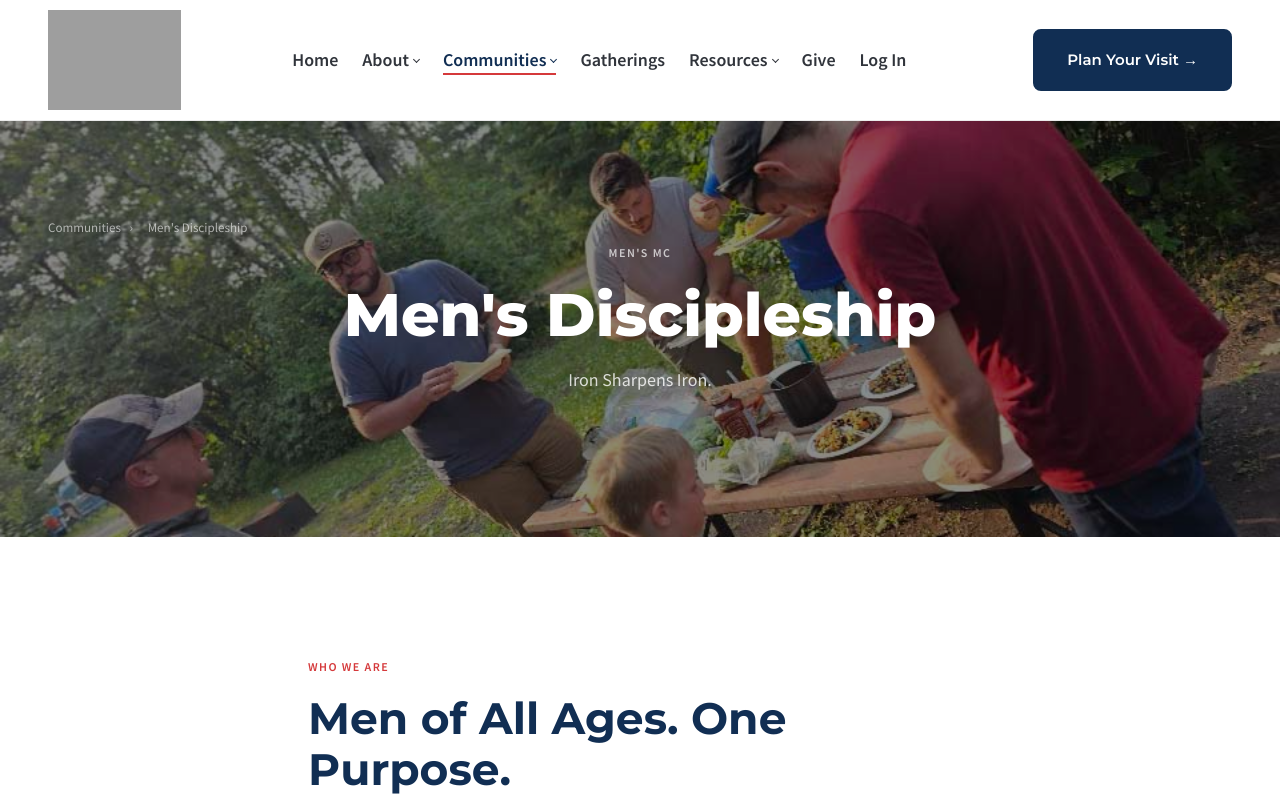
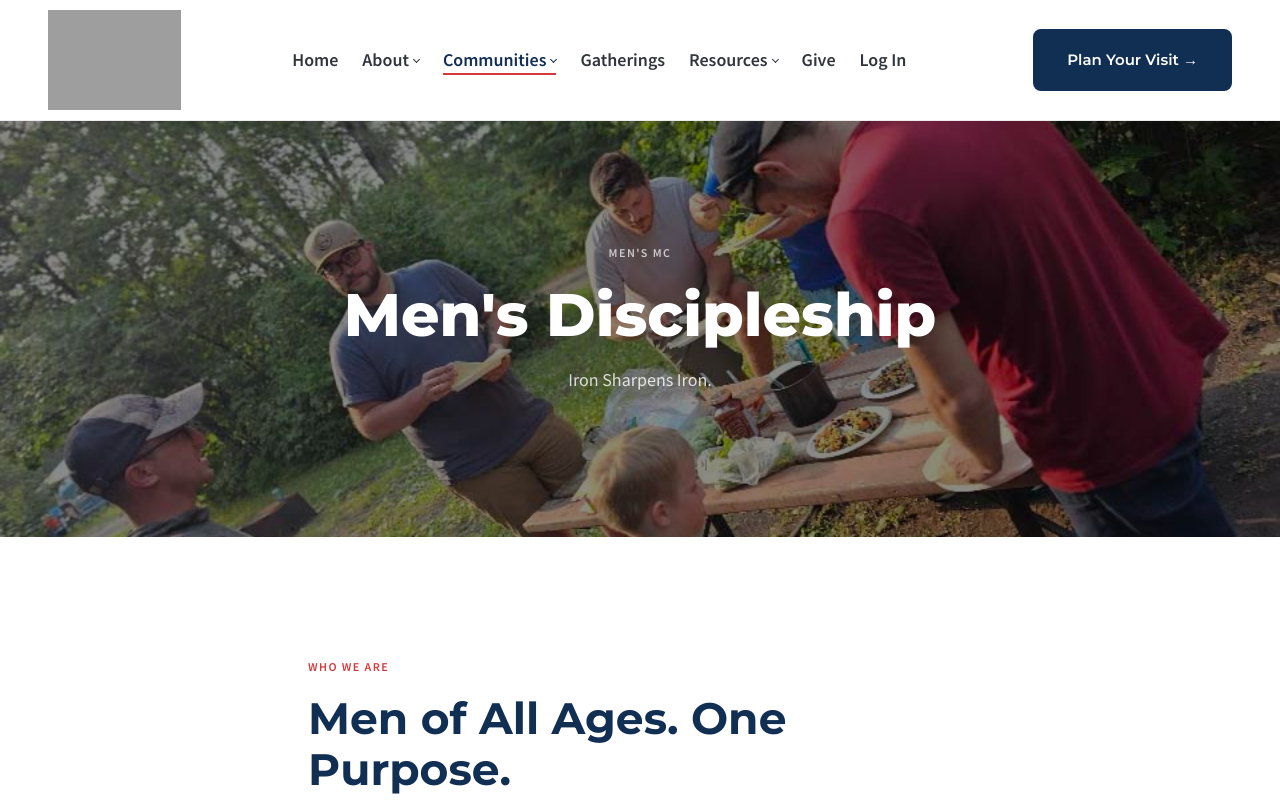
Before and after one commit to StinkyB4/ComCityChurch, a plain HTML site: page communities/mens-discipleship.html in a window 1280 px wide. Shown: the top 800 px of the page. Drawn offline with Linux system fonts and the light colour scheme; grey boxes are pictures that could not be loaded.

Commit message:
Update mens-discipleship.html

```diff
--- a/communities/mens-discipleship.html
+++ b/communities/mens-discipleship.html
@@ -165,11 +165,7 @@
 
 <!-- ===== HERO ===== -->
 <section class="mc-hero" data-media="heroes.mens-discipleship" aria-labelledby="page-heading">
-  <nav class="breadcrumb" aria-label="Breadcrumb">
-    <a href="../communities.html">Communities</a>
-    <span aria-hidden="true">›</span>
-    <span>Men's Discipleship</span>
-  </nav>
+
 
   <span class="eyebrow fade-in-up" style="color:rgba(255,255,255,0.7);">Men's MC</span>
   <h1 id="page-heading" class="fade-in-up delay-1" style="color:white;">Men's Discipleship</h1>
```
